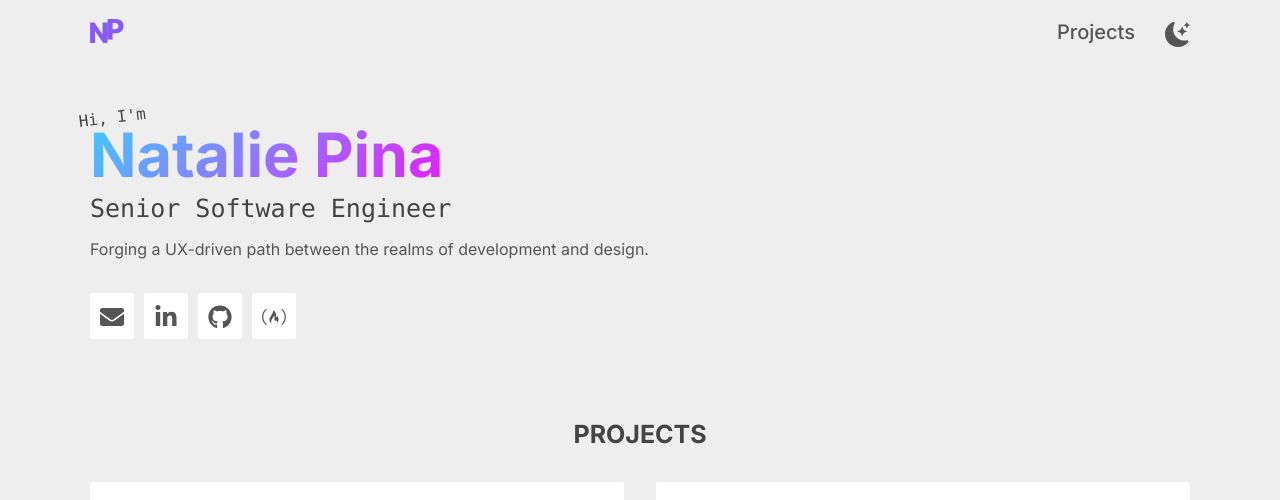
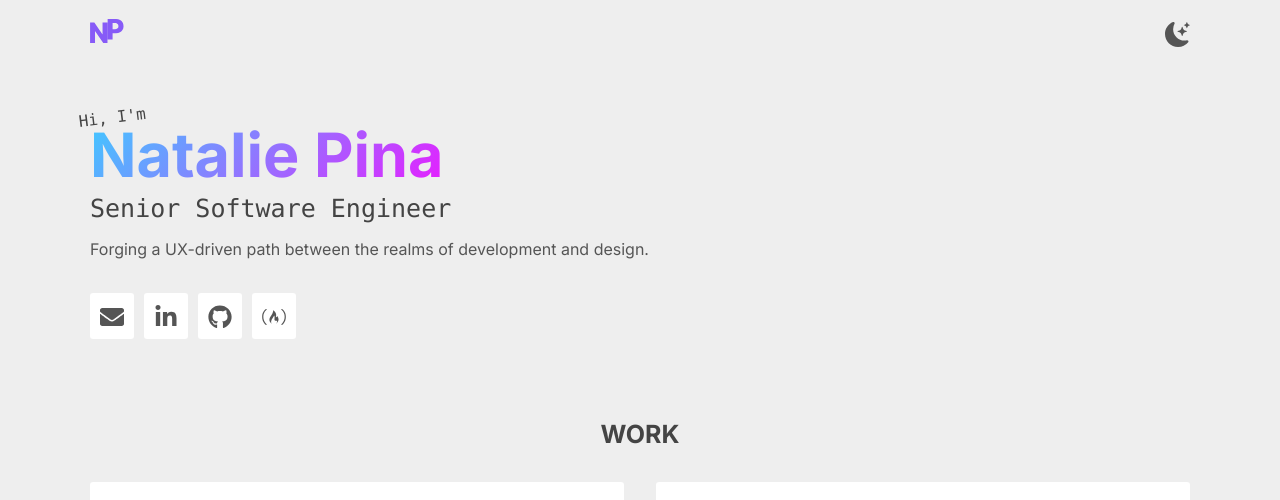
Before and after one commit to nataliepina/site, a React (Vite) app: page / in a window 1280 px wide. Shown: the top 500 px of the page. Built offline with nearby package versions, Linux system fonts and the light colour scheme.

Commit message:
refactor: updates to some wording

```diff
--- a/src/components/Navbar/Navbar.jsx
+++ b/src/components/Navbar/Navbar.jsx
@@ -16,7 +16,7 @@ const Navbar = () => {
 
   return (
     <nav className="center nav">
-      <ul
+      {/* <ul
         style={{ display: showNavList ? 'flex' : null }}
         className="nav__list"
       >
@@ -31,7 +31,7 @@ const Navbar = () => {
             </a>
           </li>
         ) : null}
-      </ul>
+      </ul> */}
 
       <button
         type="button"
--- a/src/components/Projects/Projects.jsx
+++ b/src/components/Projects/Projects.jsx
@@ -10,7 +10,7 @@ const Projects = () => {
 
   return (
     <section id="projects" className="section projects">
-      <h2 className="section__title">Projects</h2>
+      <h2 className="section__title">Work</h2>
 
       <div className="projects__grid">
         {projects.map((project) => (
```
Also changed, not shown: 1 other file (tests, documents, lock files or other folders).
